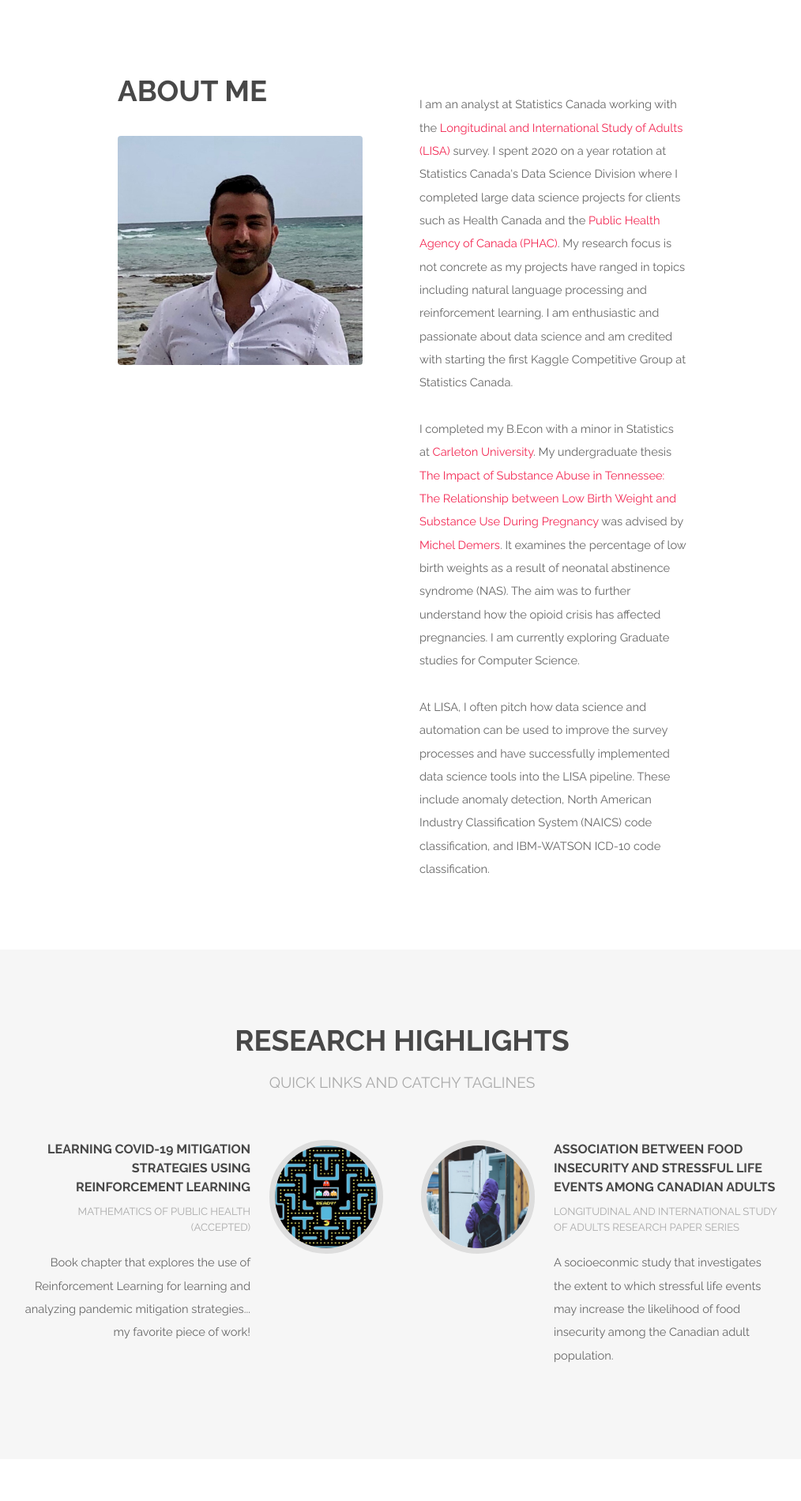
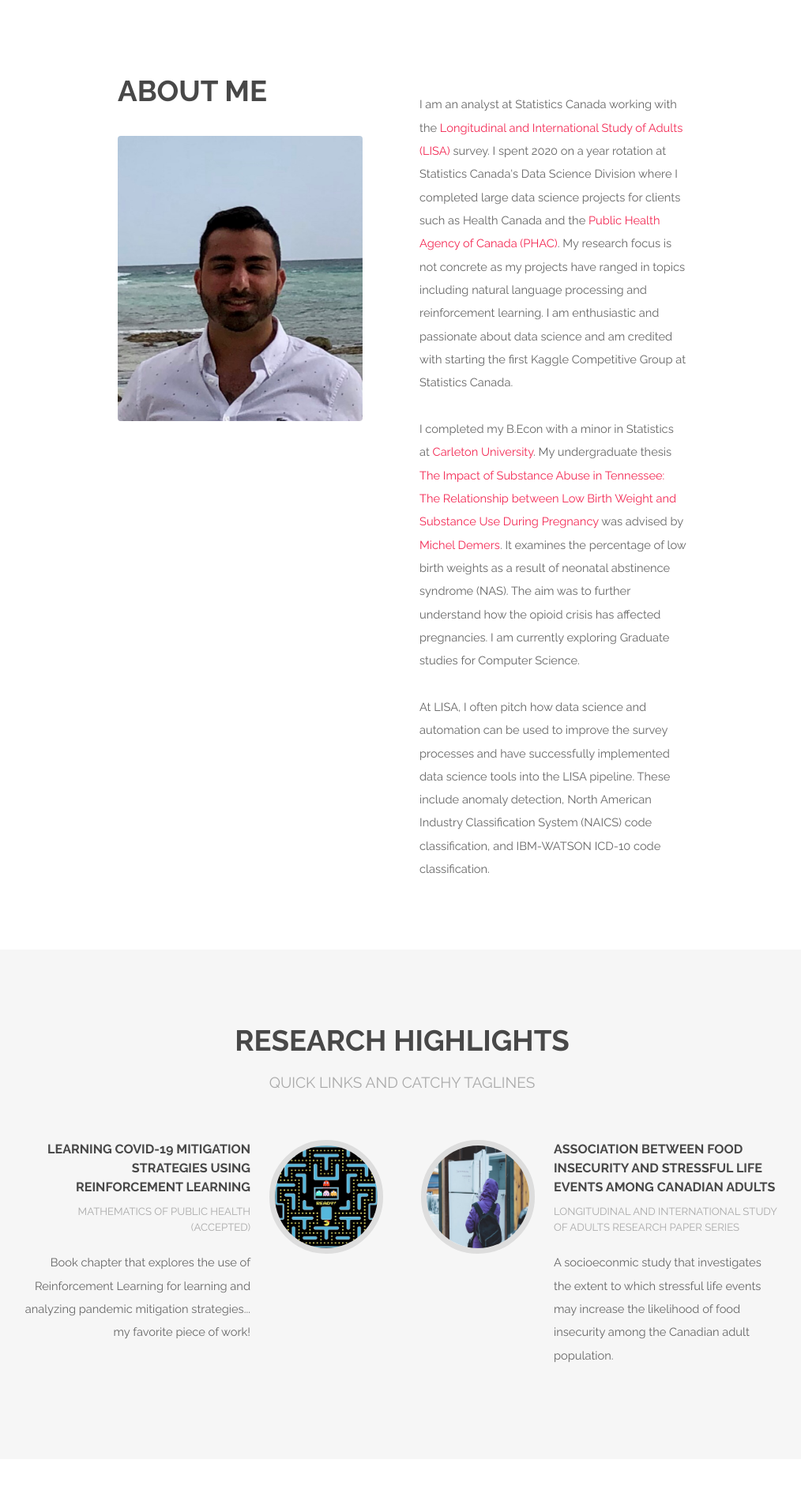
Before and after one commit to a-elhajj/a-elhajj.github.io, a Jekyll site: the page index.html, which Jekyll copies as it is, in a window 1280 px wide. Shown: the part 473-2373 px from the top of the page at 79% size, without its empty margins (131-1145 px from the left). Built offline with Jekyll 4.4.1, drawn with Linux system fonts in a browser that asks for light colours.

Commit message:
modified tie3

```diff
--- a/index.html
+++ b/index.html
@@ -77,7 +77,7 @@
 							<div class="6u 12u$(medium)">
 								<header class="major">
 									<h2>About me</h2>
-									<div class="11u"><span class="image fit"><img src="images/tie2.jpg" style="max-width: 400px" alt="" /></span></div>
+									<div class="11u"><span class="image fit"><img src="images/tie3.jpg" style="max-width: 400px" alt="" /></span></div>
 								</header>
 							</div>
 							<div class="6u$ 12u$(medium)">
```
Also changed, not shown: images/tie3.jpg (added).
